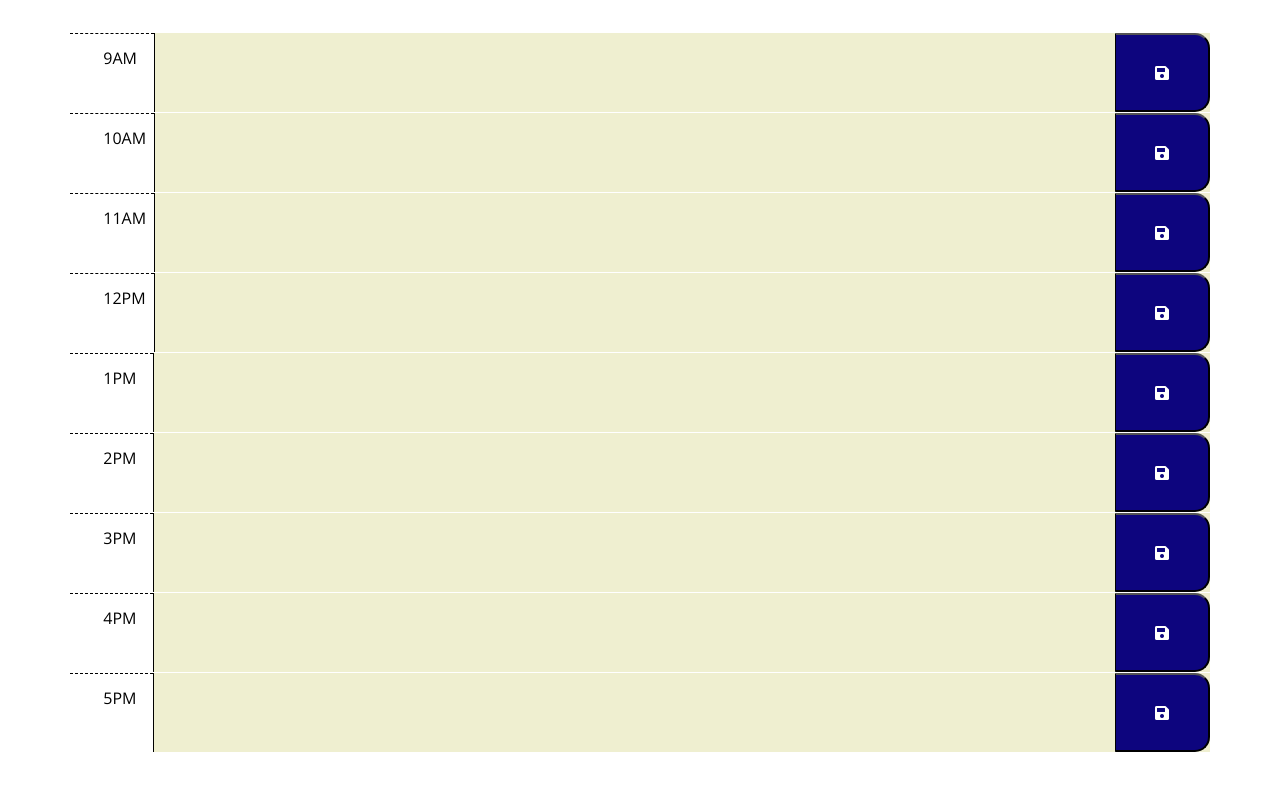
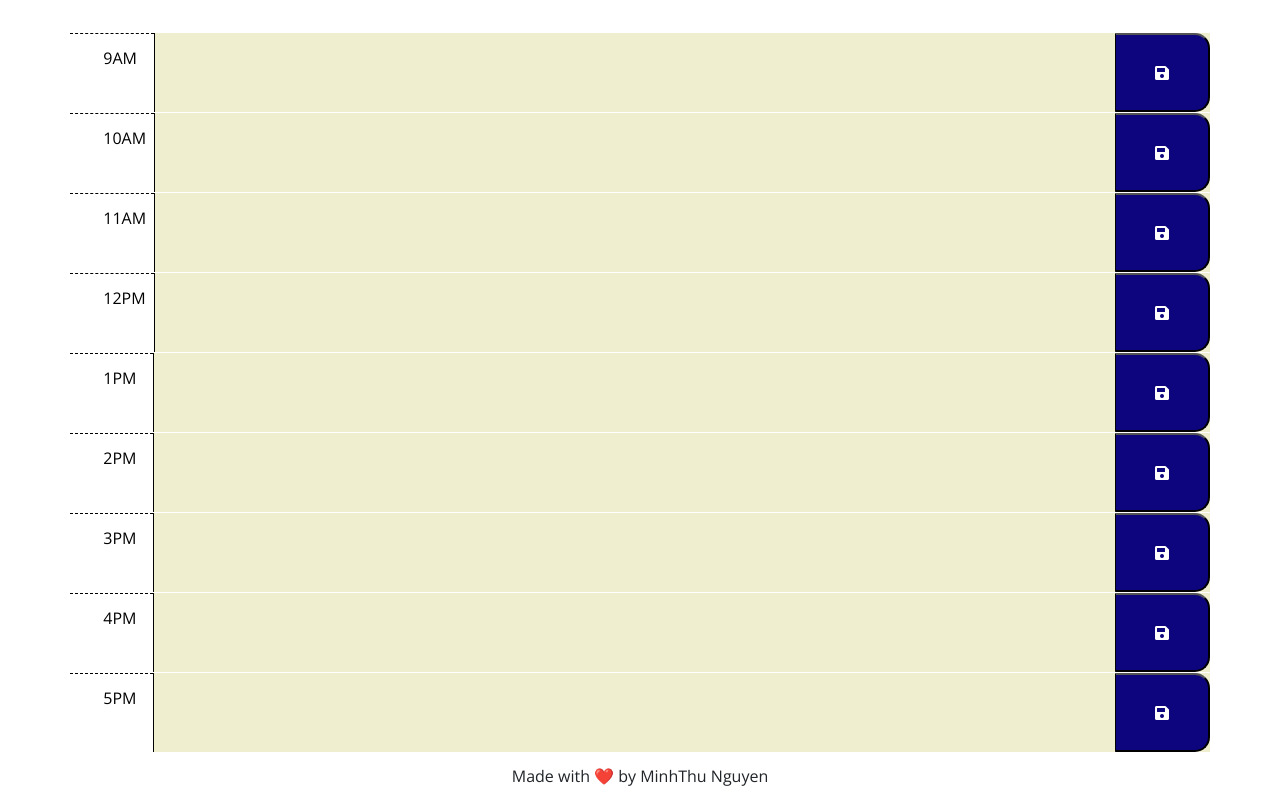
Before and after one commit to minh2nguyen/MinhThu-Work-Day-Scheduler, a plain HTML site: page index.html in a window 1280 px wide. Shown: the part 340-1140 px from the top of the page. Before the commit the page ends 1092 px from the top, so only its background shows below. Drawn offline with nearby package versions, Linux system fonts and the light colour scheme.

Commit message:
Added footer in HTML

```diff
--- a/assets/style.css
+++ b/assets/style.css
@@ -71,3 +71,7 @@ textarea {
   font-size: 25px;
   transition: all 0.3s ease-in-out;
 }
+
+footer {
+  text-align: center;
+}
--- a/index.html
+++ b/index.html
@@ -107,4 +107,9 @@
   <script src="./assets/script.js"></script>
 </body>
 
+<footer>
+  <br>
+  <p>Made with ❤️ by MinhThu Nguyen</p>
+</footer>
+
 </html>
```
Also changed, not shown: 1 other file.
